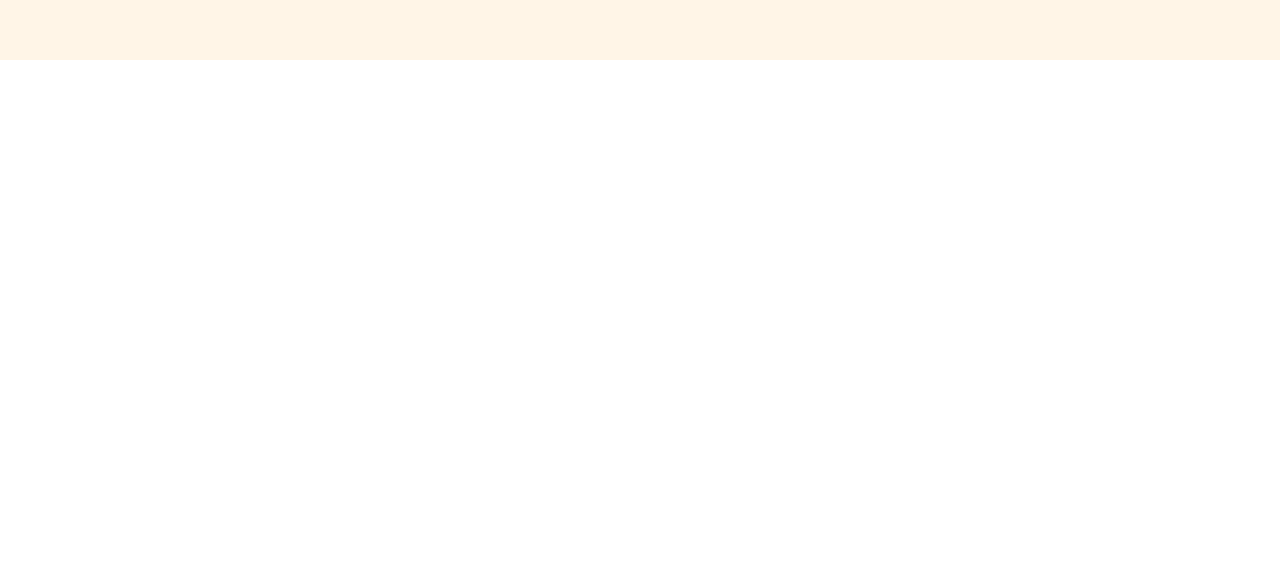
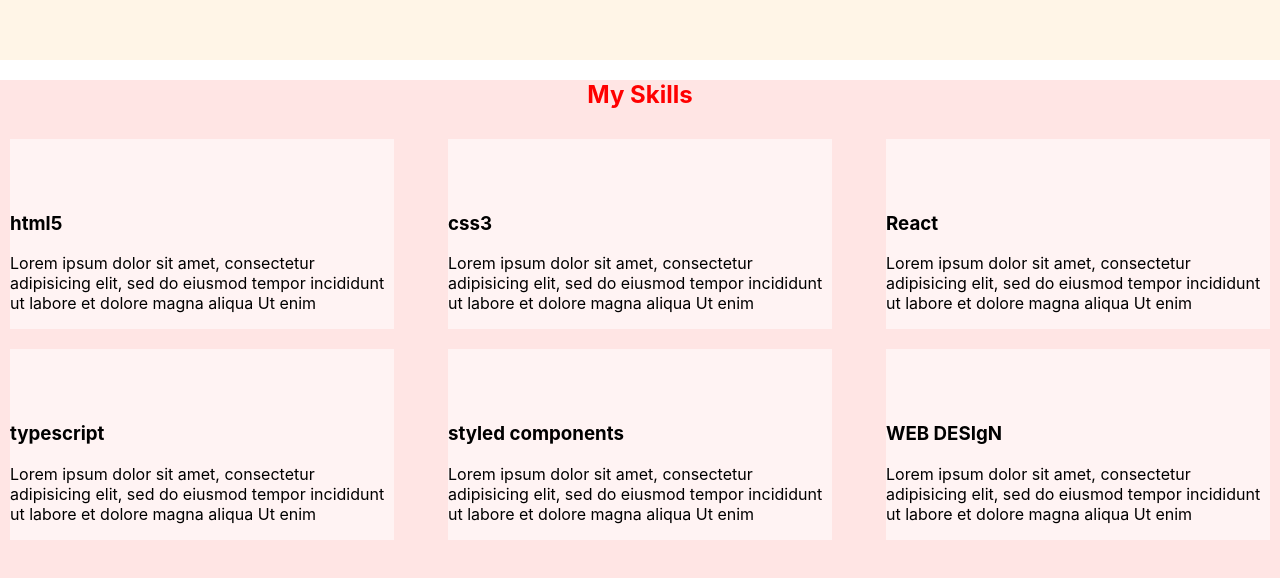
Before and after one commit to OrlovDenis21/portfolio-start-project, a React app: page / in a window 1280 px wide. Shown: the part 794-1372 px from the top of the page. Before the commit the page ends 854 px from the top, so only its background shows below. Built offline with nearby package versions, Linux system fonts and the light colour scheme.

Commit message:
My Skills

```diff
--- a/src/App.tsx
+++ b/src/App.tsx
@@ -1,6 +1,7 @@
 import './App.css';
 import {Header} from "./layout/header/Header";
 import {Main} from "./layout/sections/main/Main";
+import {Skills} from "./layout/sections/skills/Skills";
 
 
 function App() {
@@ -8,6 +9,7 @@
         <div className="App">
             <Header/>
             <Main/>
+            <Skills/>
         </div>
     );
 }
--- /dev/null
+++ b/src/components/SectionTitle.tsx
@@ -0,0 +1,6 @@
+import styled from "styled-components";
+
+export const SectionTitle = styled.h2`
+  color: red;
+  text-align: center;
+`
--- /dev/null
+++ b/src/layout/sections/skills/Skills.tsx
@@ -0,0 +1,40 @@
+import React from 'react';
+import styled from "styled-components";
+import {FlexWrapper} from "../../../components/FlexWrapper";
+import {Icon} from "../../../components/icon/Icon";
+import {SectionTitle} from "../../../components/SectionTitle";
+import {Skill} from "./skill/Skill";
+
+export const Skills = () => {
+    return (
+        <StyledSkills>
+            <SectionTitle>My Skills</SectionTitle>
+            <FlexWrapper wrap={"wrap"} justify={"space-between"}>
+                <Skill iconId={"code"}
+                       title={"html5"}
+                       description={"Lorem ipsum dolor sit amet, consectetur adipisicing elit, sed do eiusmod tempor incididunt ut labore et dolore magna aliqua Ut enim"}/>
+                <Skill iconId={"css"}
+                       title={"css3"}
+                       description={"Lorem ipsum dolor sit amet, consectetur adipisicing elit, sed do eiusmod tempor incididunt ut labore et dolore magna aliqua Ut enim"}/>
+                <Skill iconId={"react"}
+                       title={"React"}
+                       description={"Lorem ipsum dolor sit amet, consectetur adipisicing elit, sed do eiusmod tempor incididunt ut labore et dolore magna aliqua Ut enim"}/>
+                <Skill iconId={"typeScript"}
+                       title={"typescript"}
+                       description={"Lorem ipsum dolor sit amet, consectetur adipisicing elit, sed do eiusmod tempor incididunt ut labore et dolore magna aliqua Ut enim"}/>
+                <Skill iconId={"styled"}
+                       title={"styled components"}
+                       description={"Lorem ipsum dolor sit amet, consectetur adipisicing elit, sed do eiusmod tempor incididunt ut labore et dolore magna aliqua Ut enim"}/>
+                <Skill iconId={"web"}
+                       title={"WEB DESIgN"}
+                       description={"Lorem ipsum dolor sit amet, consectetur adipisicing elit, sed do eiusmod tempor incididunt ut labore et dolore magna aliqua Ut enim"}/>
+
+            </FlexWrapper>
+        </StyledSkills>
+    );
+};
+
+const StyledSkills = styled.section`
+  background-color: #ffe5e4;
+  min-height: 100vh;
+`
--- /dev/null
+++ b/src/layout/sections/skills/skill/Skill.tsx
@@ -0,0 +1,34 @@
+import React from 'react';
+import {Icon} from "../../../../components/icon/Icon";
+import styled from "styled-components";
+
+
+type SkillPropsType = {
+    iconId: string
+    title: string
+    description: string
+}
+
+
+
+export const Skill = (props: SkillPropsType) => {
+    return (
+        <StyledSkill>
+            <Icon iconId={props.iconId}/>
+            <SkillTitle>{props.title}</SkillTitle>
+            <SkillText>{props.description}</SkillText>
+        </StyledSkill>
+    );
+};
+
+const StyledSkill = styled.div`
+  width: 30%;
+  background-color: rgba(255, 255, 255, 0.56);
+  margin: 10px;
+`
+const SkillTitle = styled.h3`
+
+`
+const SkillText = styled.p`
+
+`
```
